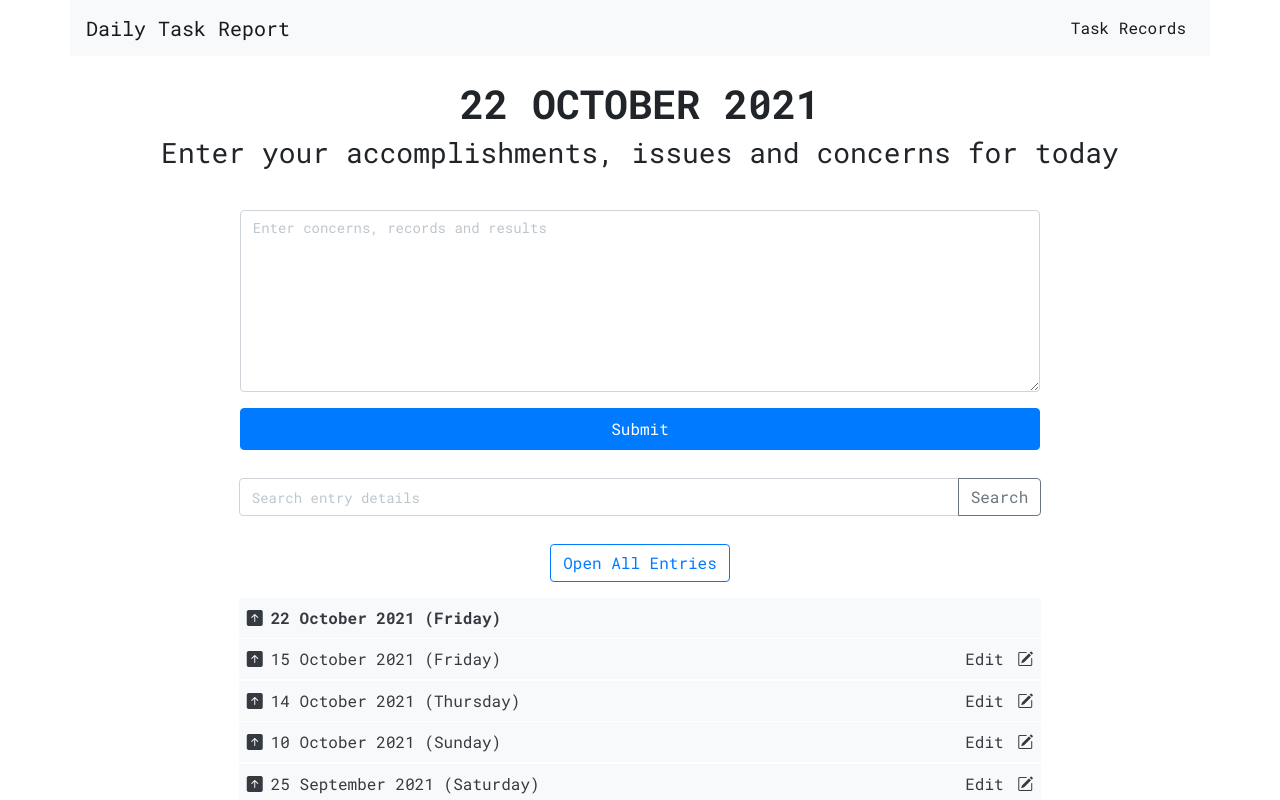
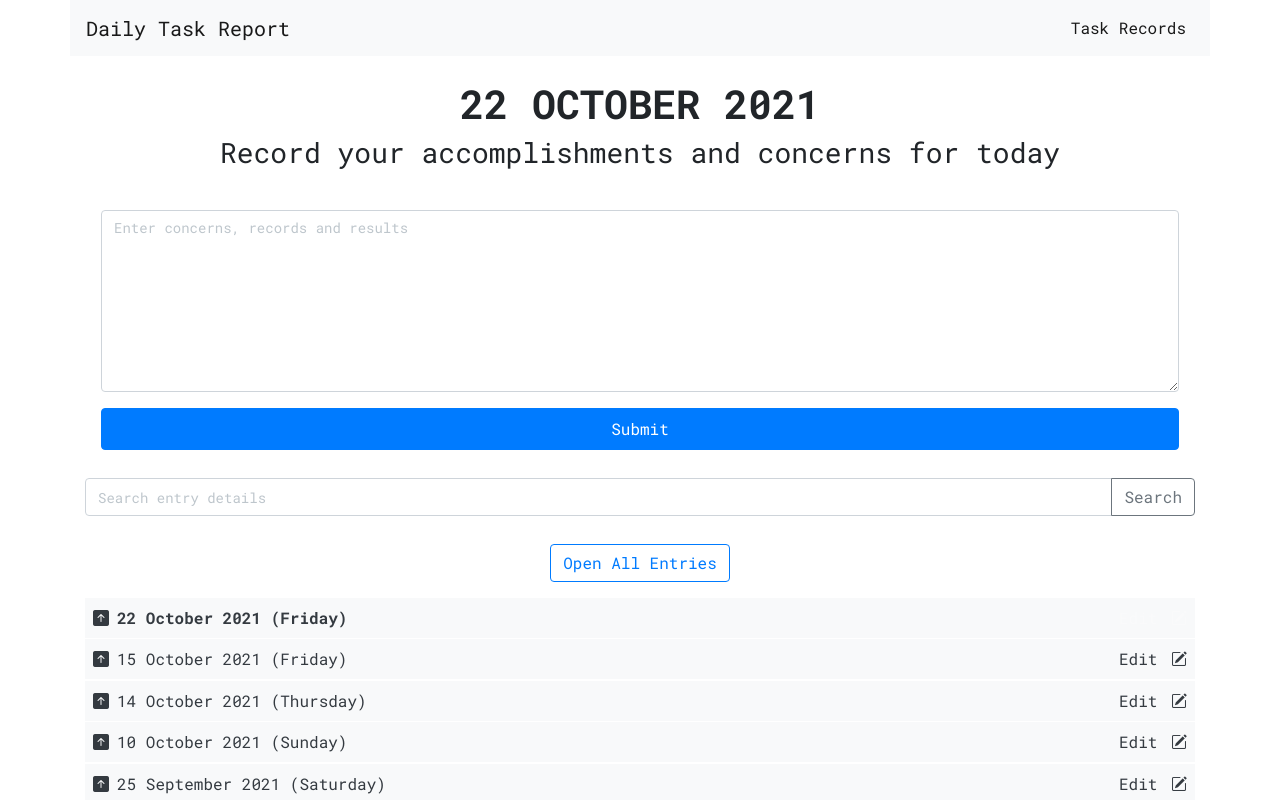
Before and after one commit to TransistorSmoke/daily-task-report, an Angular app: page / in a window 1280 px wide. Built offline with nearby package versions, Linux system fonts and the light colour scheme; what angular-mydatepicker would draw is missing.

Commit message:
responsive width adjustment

```diff
--- a/src/app/form/form.component.html
+++ b/src/app/form/form.component.html
@@ -1,9 +1,9 @@
 <div class="form-header">
     <h1 class="font-weight-bold">{{ currentDate | date: 'dd MMMM YYYY' | uppercase }}</h1>
-    <h3 class="mt-2">Enter your accomplishments, issues and concerns for today</h3>
+    <h3 class="mt-2">Record your accomplishments and concerns for today</h3>
 </div>
 
-<form class="w-75 mx-auto mt-4 p-3 mb-2" [formGroup]="recordsForm" (ngSubmit)="entrySubmitHandler()">
+<form class="w-l-75 mx-auto mt-4 p-3 mb-2" [formGroup]="recordsForm" (ngSubmit)="entrySubmitHandler()">
     <div class="form-group task-input">
         <textarea
             class="form-control"
--- a/src/app/records/records-group/records-group.component.html
+++ b/src/app/records/records-group/records-group.component.html
@@ -3,7 +3,7 @@
 		(onEntryEmit)="receiveEmittedEntryHandler($event)">
 	</app-form>
 
-	<div class="d-flex justify-content-center flex-column col-md-9 mx-auto">
+	<div class="d-flex justify-content-center flex-column col-l-9 mx-auto">
 		<app-searchbar [allEntries] = "arrayEntries" (onSearchEmit)="receiveEmittedSearchValue($event)"></app-searchbar>
 
 		<div [ngClass]="{'d-none': arrayEntries.length === 0}">
```
